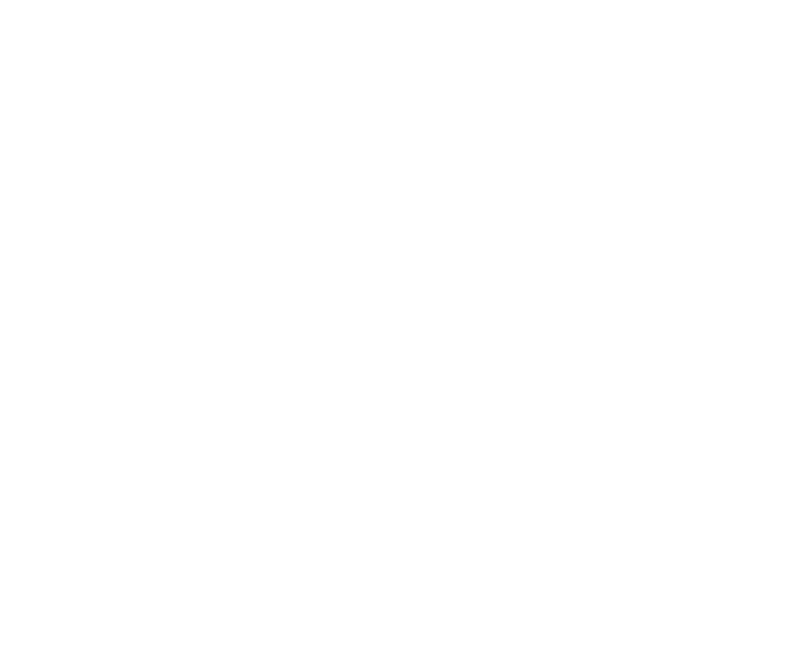
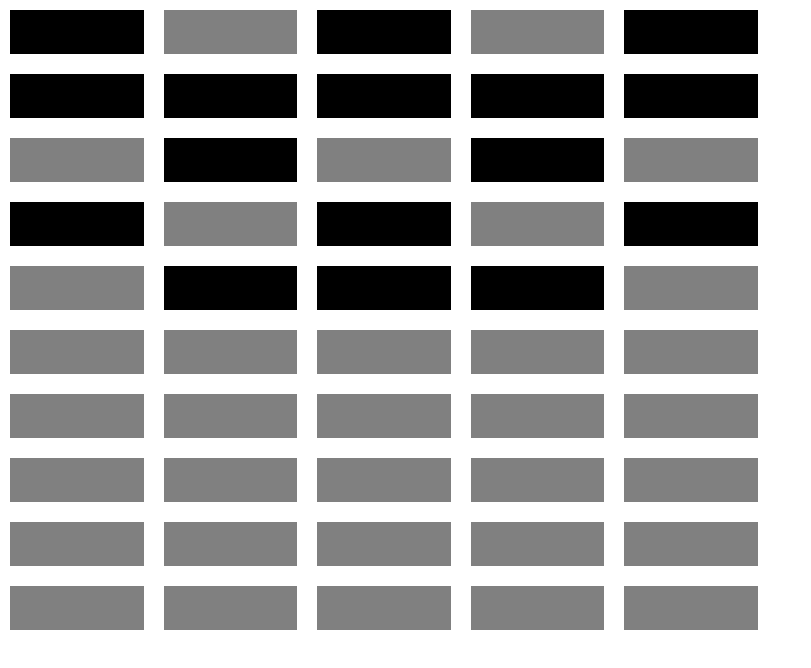
Before and after one commit to fac18/smashicon, a React (Create React App) app: page / in a window 1280 px wide. Shown: the top 668 px of the page, without its empty margins (0-811 px from the left). Built offline with nearby package versions, Linux system fonts and the light colour scheme.

Commit message:
make game board

```diff
--- a/src/components/App/App.js
+++ b/src/components/App/App.js
@@ -6,7 +6,7 @@ import Game from '../Game/Game'
 function App() {
   return (
     <div className="App">
-      {/* <Game username={user} followers={followers} /> */}
+      <Game />
     </div>
   );
 }
--- a/src/components/Game/Game.css
+++ b/src/components/Game/Game.css
@@ -0,0 +1,19 @@
+.game-grid {
+    display: grid;
+    grid-template-columns: repeat(5, 12vw) ;
+    /* grid: repeat(3, 12vw) / auto-flow; */
+  }
+
+.game-grid__column {
+    display: grid;
+    grid-template-rows: repeat(10, 8vh);
+  }
+
+.game-grid__square {
+    margin: 10px;
+    background: gray;
+  }
+
+.game-grid__square--active {
+    background-color: black;
+}
--- a/src/components/Game/Game.js
+++ b/src/components/Game/Game.js
@@ -10,57 +10,139 @@ const Game = props => {
     const followers = ['svnmmrs','yeoyeo']
 
     // set up states
-    const [nextIdenticon , setNextIdenticon] = React.useState(buildIdenticon(username))
+    const [nextIdenticon, setNextIdenticon] = React.useState(buildIdenticon(username))
     const initialField = zeroArray(5,5)
     initialField.forEach((lane,i) => { initialField[i] = lane.concat(nextIdenticon[i]) })
-    const [field , setField] = React.useState(initialField)
-    const [t , setT] = React.useState(0);
+    const [field, setField] = React.useState(initialField)
+    const [t, setT] = React.useState(0);
 
     // set up time ticker
-    const tick = () => { setT(t => t + 1) }
-    setInterval(tick, interval)
+    // const tick = () => { setT(t => t + 1) }
+    // setInterval(tick, interval)
 
     // run this code every time time ticks
-    React.useEffect(() => {
-        if (t % 10 === 0) {
-            setField(field => {
-                field.forEach((lane,i) => {
-                    const block = lane.shift()
-                    if (block) {
-                        // run code for player killed ('GAME OVER!')
-                    }
-                    lane.push(nextIdenticon[i].shift())
-                })
-            })
-            if (followers.length) {
-                setNextIdenticon(buildIdenticon(followers.shift()))
-            } else {
-                // run code to finish the game ('YOU WIN!')
-            }
-        }
-        else if(t % 10 < 6) {
-            setField(field => {
-                field.forEach((lane,i) => {
-                    lane.shift()
-                    lane.push(0)
-                })
+    // React.useEffect(() => {
+    //     if (t % 10 === 0) {
+    //         setField(field => {
+    //             field.forEach((lane,i) => {
+    //                 const block = lane.shift()
+    //                 if (block) {
+    //                     // run code for player killed ('GAME OVER!')
+    //                 }
+    //                 lane.push(nextIdenticon[i].shift())
+    //             })
+    //         })
+    //         if (followers.length) {
+    //             setNextIdenticon(buildIdenticon(followers.shift()))
+    //         } else {
+    //             // run code to finish the game ('YOU WIN!')
+    //         }
+    //     }
+    //     else if(t % 10 < 6) {
+    //         setField(field => {
+    //             field.forEach((lane,i) => {
+    //                 lane.shift()
+    //                 lane.push(0)
+    //             })
+    //         })
+    //     }
+    //     else if(t % 10 < 10) {
+    //         setField(field => {
+    //             field.forEach((lane,i) => {
+    //                 const block = lane.shift()
+    //                 if (block) {
+    //                     // run code for player killed ('GAME OVER!')
+    //                 }
+    //                 lane.push(nextIdenticon[i].shift())
+    //             })
+    //         })
+    //     }
+    // }, [t])
+
+    return (<div className="game-grid">
+        {
+            field.map((lane,i) => {
+                console.log(lane)
+                return <div key={i} className="game-grid__column">
+                {lane.map((block,j) => {
+                    let reversej = (lane.length-1)-j;
+                    return lane[reversej] ? <div key ={i.toString() + reversej.toString()} className="game-grid__square game-grid__square--active"></div>
+                        : <div className="game-grid__square"></div>
+                })}
+                </div>
             })
         }
-        else if(t % 10 < 10) {
-            setField(field => {
-                field.forEach((lane,i) => {
-                    const block = lane.shift()
-                    if (block) {
-                        // run code for player killed ('GAME OVER!')
-                    }
-                    lane.push(nextIdenticon[i].shift())
-                })
-            })
-        }
-
-    }, [t])
-
-
+        {/* <div className="game-grid__column">
+            <div className="game-grid__square"></div>
+            <div className="game-grid__square"></div>
+            <div className="game-grid__square"></div>
+            <div className="game-grid__square"></div>
+            <div className="game-grid__square"></div>
+        </div>
+        <div className="game-grid__row">
+            <div className="game-grid__square"></div>
+            <div className="game-grid__square"></div>
+            <div className="game-grid__square"></div>
+            <div className="game-grid__square"></div>
+            <div className="game-grid__square"></div>
+        </div>
+        <div className="game-grid__row">
+            <div className="game-grid__square"></div>
+            <div className="game-grid__square"></div>
+            <div className="game-grid__square"></div>
+            <div className="game-grid__square"></div>
+            <div className="game-grid__square"></div>
+        </div>
+        <div className="game-grid__row">
+            <div className="game-grid__square"></div>
+            <div className="game-grid__square"></div>
+            <div className="game-grid__square"></div>
+            <div className="game-grid__square"></div>
+            <div className="game-grid__square"></div>
+        </div>
+        <div className="game-grid__row">
+            <div className="game-grid__square"></div>
+            <div className="game-grid__square"></div>
+            <div className="game-grid__square"></div>
+            <div className="game-grid__square"></div>
+            <div className="game-grid__square"></div>
+        </div>
+        <div className="game-grid__row">
+            <div className="game-grid__square"></div>
+            <div className="game-grid__square"></div>
+            <div className="game-grid__square"></div>
+            <div className="game-grid__square"></div>
+            <div className="game-grid__square"></div>
+        </div>
+        <div className="game-grid__row">
+            <div className="game-grid__square"></div>
+            <div className="game-grid__square"></div>
+            <div className="game-grid__square"></div>
+            <div className="game-grid__square"></div>
+            <div className="game-grid__square"></div>
+        </div>
+        <div className="game-grid__row">
+            <div className="game-grid__square"></div>
+            <div className="game-grid__square"></div>
+            <div className="game-grid__square"></div>
+            <div className="game-grid__square"></div>
+            <div className="game-grid__square"></div>
+        </div>
+        <div className="game-grid__row">
+            <div className="game-grid__square"></div>
+            <div className="game-grid__square"></div>
+            <div className="game-grid__square"></div>
+            <div className="game-grid__square"></div>
+            <div className="game-grid__square"></div>
+        </div>
+        <div className="game-grid__row">
+            <div className="game-grid__square"></div>
+            <div className="game-grid__square"></div>
+            <div className="game-grid__square"></div>
+            <div className="game-grid__square"></div>
+            <div className="game-grid__square"></div>
+        </div> */}
+    </div>)
 }
 
 export default Game
```
